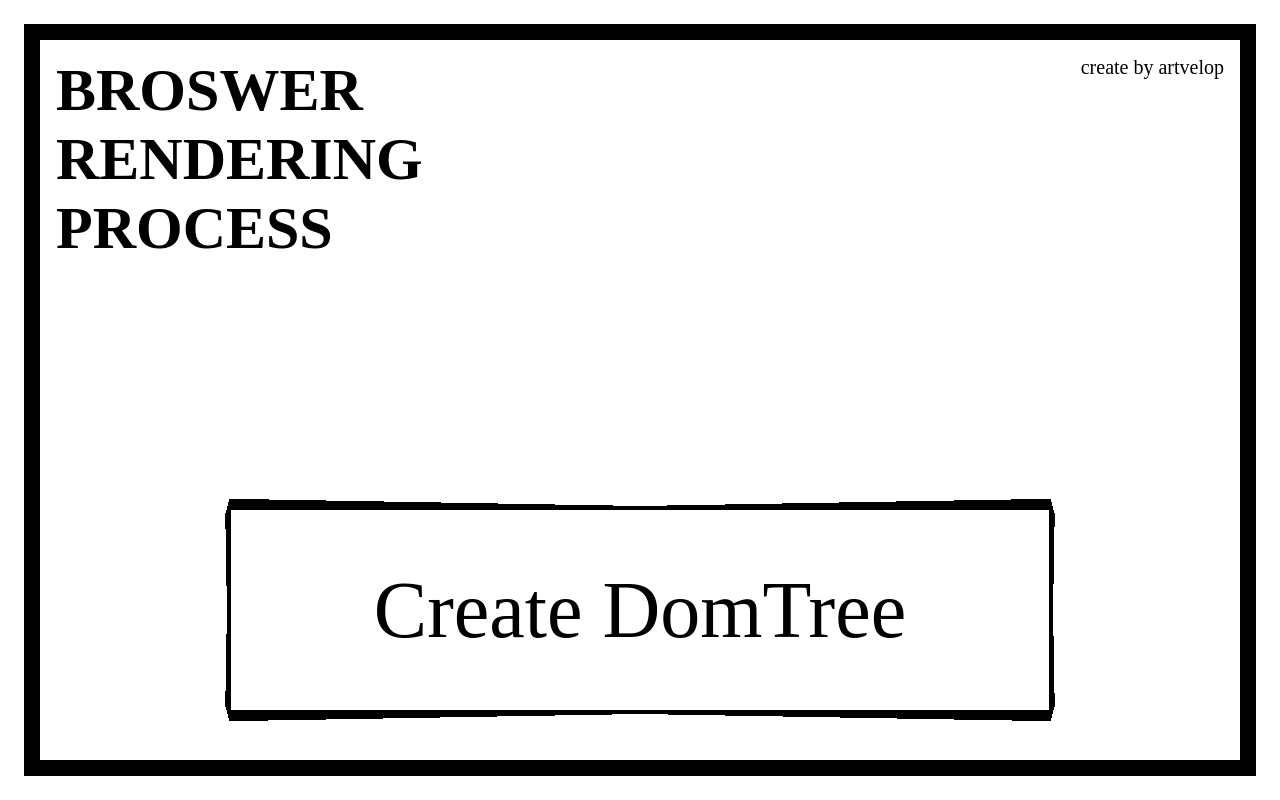
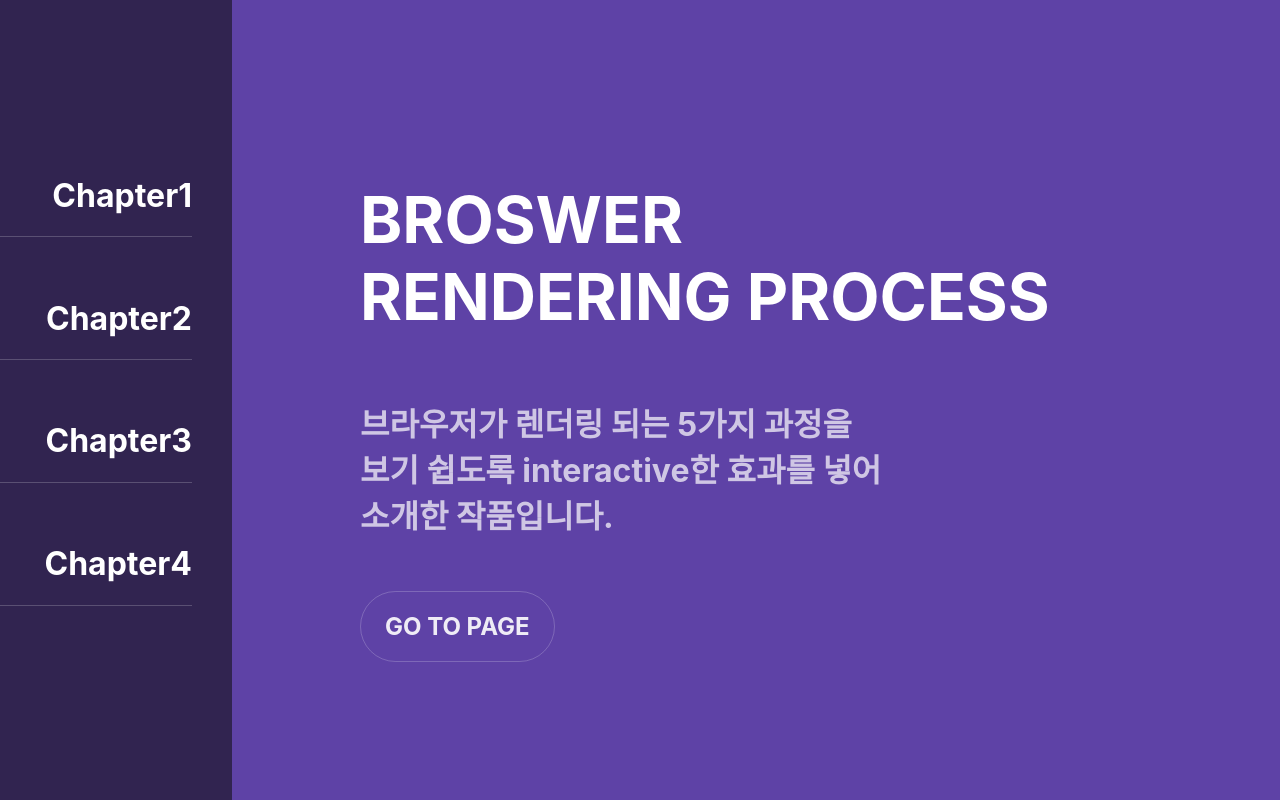
Before and after one commit to artvelop/jolp-exhibition, a React (Create React App) app: page / in a window 1280 px wide. Built offline with nearby package versions, Linux system fonts and the light colour scheme; a web font is replaced by a local one.

Commit message:
[ADD] 메인페이지 추가

```diff
--- a/src/Root.tsx
+++ b/src/Root.tsx
@@ -15,7 +15,7 @@ function Root() {
   return (
     <BrowserRouter basename={process.env.PUBLIC_URL}>
       <Switch>
-        <Route exact path="/" component={Dongchurl} />
+        <Route exact path="/" component={Home} />
         <Route path="/dongchurl" component={Dongchurl} />
         <Route path="/sanghun/Menu" component={Menu} />
         <Route path="/sanghun/HarvardBook" component={HarvardBook} />
--- a/src/pages/Home.tsx
+++ b/src/pages/Home.tsx
@@ -1,7 +1,164 @@
-import React from 'react';
+import styled from '@emotion/styled';
+import React, { useState } from 'react';
+import { useHistory } from 'react-router-dom';
+
+type Page = {
+  header: string;
+  subHeader: string;
+  link: string;
+};
+
+const CHAPTER1: number = 0;
+const CHAPTER2: number = 1;
+const CHAPTER3: number = 2;
+const CHAPTER4: number = 3;
+
+const pageList: Array<Page> = [
+  {
+    header: 'BROSWER\nRENDERING PROCESS',
+    subHeader:
+      '브라우저가 렌더링 되는 5가지 과정을\n보기 쉽도록 interactive한 효과를 넣어\n소개한 작품입니다.',
+    link: '/dongchurl',
+  },
+  {
+    header: 'Jack Daniel’s\nOld No.7',
+    subHeader:
+      '잭다니엘의 주력 상품인 Old No.7의 매력, 특징에 대해 설명한 작품\n당신과의 만남을 기다리고 있습니다\nWe Love Jack Daniel',
+    link: '/yun',
+  },
+  {
+    header: 'Introducing\nImpressive books',
+    subHeader:
+      '제가 읽었던 책 중에서  감명깊었던 책을 5개를 선정하여 소개하고 그 내용 중에서 중요하다고 생각한\n내용을 적었고 그중에서도 더 와닿는 문장을 강조한 작품입니다.\n소개한 작품입니다.',
+    link: '/sanghun/Menu',
+  },
+  {
+    header: 'Fashion brand\nExhibition',
+    subHeader:
+      '평소 패션에 관심없던 분들도\n여러 사진들과 함께 편하고 친근하게 다가갈 수 있도록 만든 작품입니다.\n당신도 오늘부터 패션피플!',
+    link: '/kojaem',
+  },
+];
 
 const Home = () => {
-  return <div>HI</div>;
+  const [pageIndex, setPageIndex] = useState<number>(CHAPTER1);
+  const history = useHistory();
+
+  return (
+    <Wrapper>
+      <LeftMenu>
+        <Section onClick={() => setPageIndex(CHAPTER1)}>
+          <h1>Chapter1</h1>
+          <SectionDivider />
+        </Section>
+        <Section onClick={() => setPageIndex(CHAPTER2)}>
+          <h1>Chapter2</h1>
+          <SectionDivider />
+        </Section>
+        <Section onClick={() => setPageIndex(CHAPTER3)}>
+          <h1>Chapter3</h1>
+          <SectionDivider />
+        </Section>
+        <Section onClick={() => setPageIndex(CHAPTER4)}>
+          <h1>Chapter4</h1>
+          <SectionDivider />
+        </Section>
+      </LeftMenu>
+      <Content>
+        <ContentHeader>
+          {pageList[pageIndex].header.split('\n').map((text, index) => (
+            <span key={index.toString()}>
+              {text}
+              <br />
+            </span>
+          ))}
+        </ContentHeader>
+        <ContentSubHeader>
+          {pageList[pageIndex].subHeader.split('\n').map((text, index) => (
+            <span key={index.toString()}>
+              {text}
+              <br />
+            </span>
+          ))}
+        </ContentSubHeader>
+        <GoButton onClick={() => history.push(pageList[pageIndex].link)}>
+          <h2>GO TO PAGE</h2>
+        </GoButton>
+      </Content>
+    </Wrapper>
+  );
 };
 
+const Wrapper = styled.div`
+  width: 100vw;
+  height: 100vh;
+  display: flex;
+`;
+
+const LeftMenu = styled.div`
+  background-color: #312450;
+  width: 20vw;
+  height: 100vh;
+  display: flex;
+  flex-direction: column;
+  justify-content: center;
+  align-items: flex-end;
+`;
+
+const Content = styled.div`
+  background-color: #5e42a6;
+  width: 80vw;
+  height: 100vh;
+  display: flex;
+  flex-direction: column;
+  justify-content: center;
+  padding-left: 8em;
+  color: #fff;
+`;
+
+const Section = styled.div`
+  display: flex;
+  flex-direction: column;
+  align-items: flex-end;
+  color: #ffffff;
+  cursor: pointer;
+  padding-right: 40px;
+  margin-bottom: 40px;
+
+  &:hover {
+    opacity: 0.8;
+  }
+`;
+
+const SectionDivider = styled.div`
+  height: 1px;
+  background-color: #fff;
+  opacity: 0.2;
+  width: 15vw;
+`;
+
+const ContentHeader = styled.h1`
+  font-size: 64px;
+`;
+
+const ContentSubHeader = styled.h1`
+  opacity: 0.7;
+  font-size: 32px;
+`;
+
+const GoButton = styled.div`
+  border: 1px solid rgba(255, 255, 255, 0.2);
+  margin-right: auto;
+  padding-left: 24px;
+  padding-right: 24px;
+  border-radius: 72px;
+  color: rgba(255, 255, 255, 0.9);
+  margin-top: 2em;
+  cursor: pointer;
+
+  &:hover {
+    background-color: rgba(255, 255, 255, 0.1);
+  }
+`;
+
 export default Home;
```
